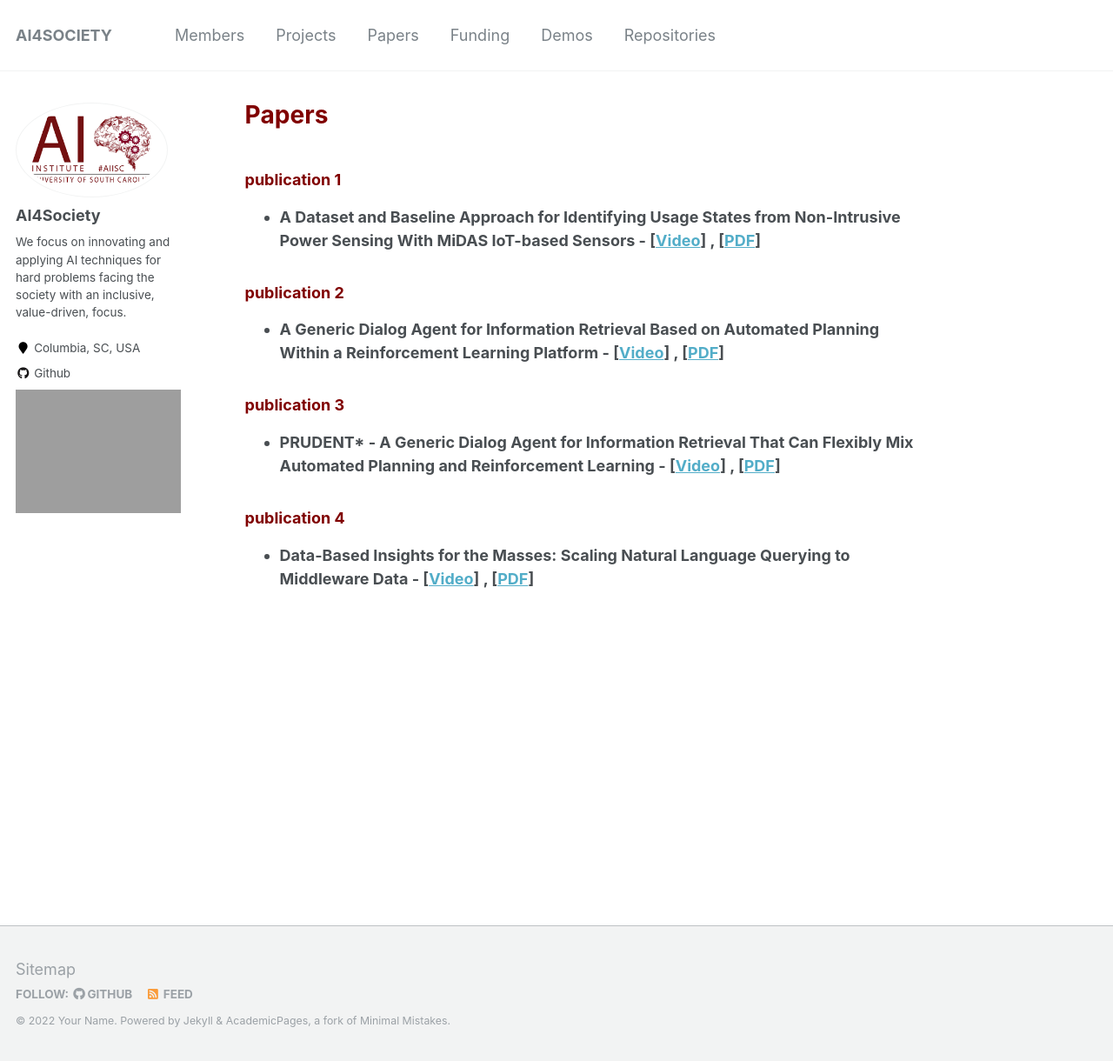
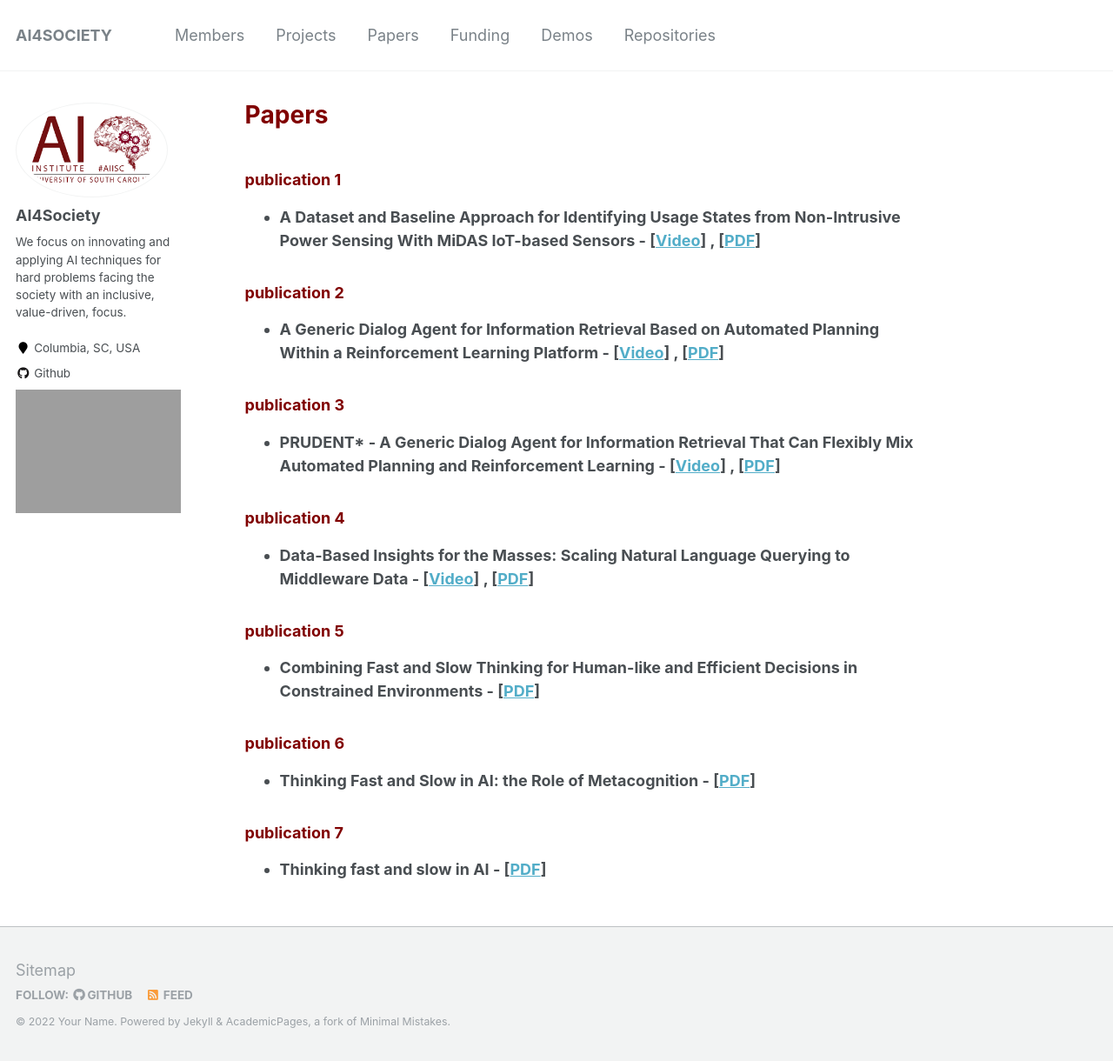
Before and after one commit to likitha-9/ai4society.github.io, a Jekyll site: the page built from _pages/papers.md, in a window 1280 px wide and 1220 px high. Shown: the whole window at 87% size. Built offline with Jekyll 4.4.1, drawn with Linux system fonts in a browser that asks for light colours.

```diff
--- a/_pages/papers.md
+++ b/_pages/papers.md
@@ -25,3 +25,15 @@
 
 ### <span style="color:maroon">**publication 4**</span>
 - <span style>**Data-Based Insights for the Masses: Scaling Natural Language Querying to Middleware Data - [[Video](https://www.youtube.com/watch?v=-0aKDVoEGvs)] , [[PDF](https://dl.acm.org/doi/abs/10.1007/978-3-031-00129-1_49)]**</span>
+
+
+### <span style="color:maroon">**publication 5**</span>
+- <span style>**Combining Fast and Slow Thinking for Human-like and Efficient Decisions in Constrained Environments - [[PDF](https://scholar.google.com/citations?view_op=view_citation&hl=en&user=mPC6wp4AAAAJ&sortby=pubdate&citation_for_view=mPC6wp4AAAAJ:KNjnJ3z-R6IC)]**</span>
+
+
+### <span style="color:maroon">**publication 6**</span>
+- <span style>**Thinking Fast and Slow in AI: the Role of Metacognition - [[PDF](https://scholar.google.com/citations?view_op=view_citation&hl=en&user=mPC6wp4AAAAJ&cstart=20&pagesize=80&sortby=pubdate&citation_for_view=mPC6wp4AAAAJ:CdxZDUztZiMC)]**</span>
+
+
+### <span style="color:maroon">**publication 7**</span>
+- <span style>**Thinking fast and slow in AI - [[PDF](https://scholar.google.com/citations?view_op=view_citation&hl=en&user=mPC6wp4AAAAJ&cstart=20&pagesize=80&sortby=pubdate&citation_for_view=mPC6wp4AAAAJ:PaBasH6fAo0C)]**</span>
```
Also changed, not shown: _projects/3_project.md (+1 -1 lines).
